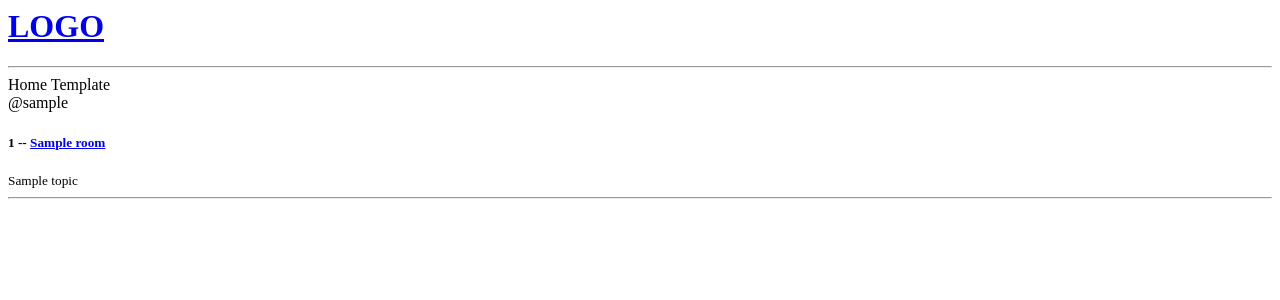
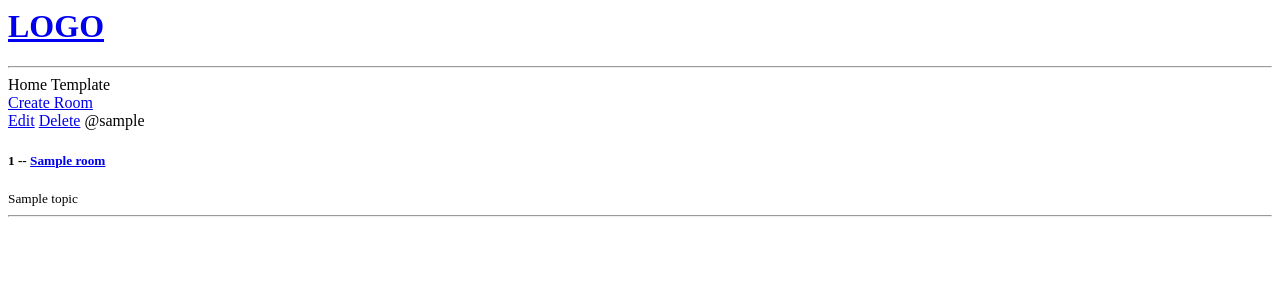
Before and after one commit to tinoe0404/studyCode, a Django app: page / in a window 1280 px wide. Shown: the top 300 px of the page. Run offline with Django 5.2, Linux system fonts and the light colour scheme; tables that the repository leaves empty hold one stand-in row (values such as "Sample post").

Commit message:
feat: add full CRUD functionality for Room model
- Add RoomForm for create/update
- Add room_form.html template
- Add delete confirmation page
- Update views for create, read, update, delete
- Modify home.html to list rooms

```diff
--- a/myapp/models.py
+++ b/myapp/models.py
@@ -22,6 +22,8 @@ class Room(models.Model):
     updated = models.DateTimeField(auto_now = True)
     created = models.DateTimeField(auto_now_add = True)
 
+    class Meta:
+        ordering = ['-updated', '-created']
 
     def __str__(self):
         return self.name
--- a/myapp/templates/myapp/home.html
+++ b/myapp/templates/myapp/home.html
@@ -5,9 +5,12 @@
 <h1>Home Template</h1>
 
 <div>
+  <a href="{% url 'create-room' %}">Create Room</a>  <!-- Fixed: Added space -->
   <div>
     {% for room in rooms %}
     <div>
+      <a href="{% url 'update-room' room.id %}">Edit</a>
+      <a href="{% url 'delete-room' room.id %}">Delete</a>
       <span>@{{room.host.username}}</span>
       <h5>{{room.id}} -- <a href="{% url 'room' room.id %}">{{room.name}}</a></h5>
       <small>{{room.topic.name}}</small>
--- a/myapp/urls.py
+++ b/myapp/urls.py
@@ -4,4 +4,7 @@ from . import views
 urlpatterns = [
    path('', views.home, name= "home"),
    path('room/<str:pk>/', views.room, name= "room"),
+   path('create-room/', views.createRoom, name="create-room"),
+   path('update-room/<str:pk>/', views.updateRoom, name="update-room"),
+   path('delete-room/<str:pk>/', views.deleteRoom, name="delete-room"),
 ]
--- a/myapp/views.py
+++ b/myapp/views.py
@@ -1,5 +1,6 @@
-from django.shortcuts import render
+from django.shortcuts import render, redirect
 from .models import Room
+from .forms import RoomForm
 # Create your views here.
 
 #rooms = [
@@ -16,3 +17,35 @@ def room(request,pk):
     room = Room.objects.get(id=pk)
     context = {'room': room}
     return render(request, 'myapp/room.html', context)
+
+def createRoom(request):
+    form = RoomForm()
+    if request.method == 'POST':
+        form = RoomForm(request.POST)
+        if form.is_valid():
+            form.save()
+            return redirect('home')  # Don't forget to import redirect
+    else:
+        form = RoomForm()
+    context = {'form': form}
+    return render(request, 'myapp/room_form.html', context)
+
+def updateRoom(request, pk):
+  room = Room.objects.get(id=pk)
+  form = RoomForm(instance=room)
+
+  if request.method == 'POST':
+      form = RoomForm(request.POST, instance=room)
+      if form.is_valid():
+          form.save()
+          return redirect('home')
+
+  context = {'form' : form}
+  return render(request, 'myapp/room_form.html', context)
+
+def deleteRoom(request, pk):
+    room = Room.objects.get(id=pk)
+    if request.method =='POST':
+        room.delete()
+        return redirect('home')
+    return render(request, 'myapp/delete.html', {'obj':room})
```
Also changed, not shown: myapp/forms.py (added, +7 -0 lines), myapp/templates/myapp/delete.html (added, +10 -0 lines), myapp/templates/myapp/room_form.html (added, +14 -0 lines).
